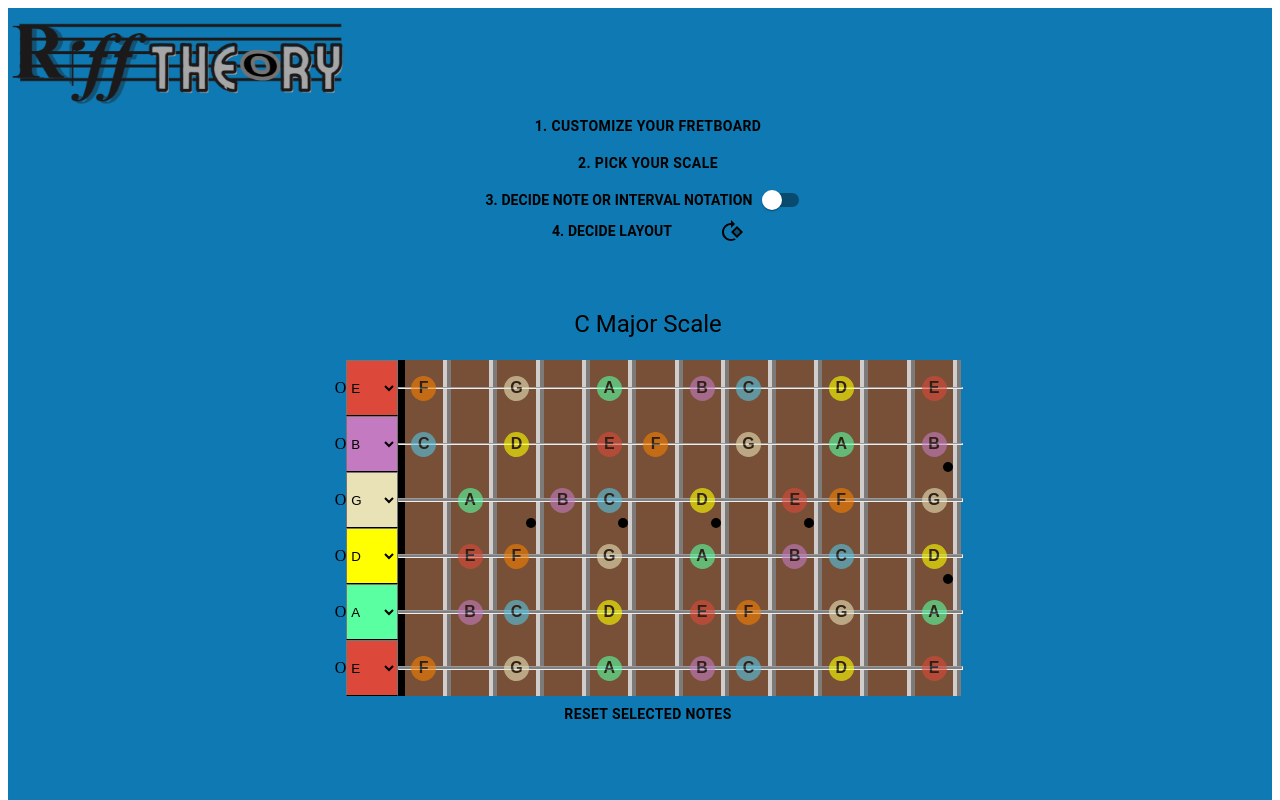
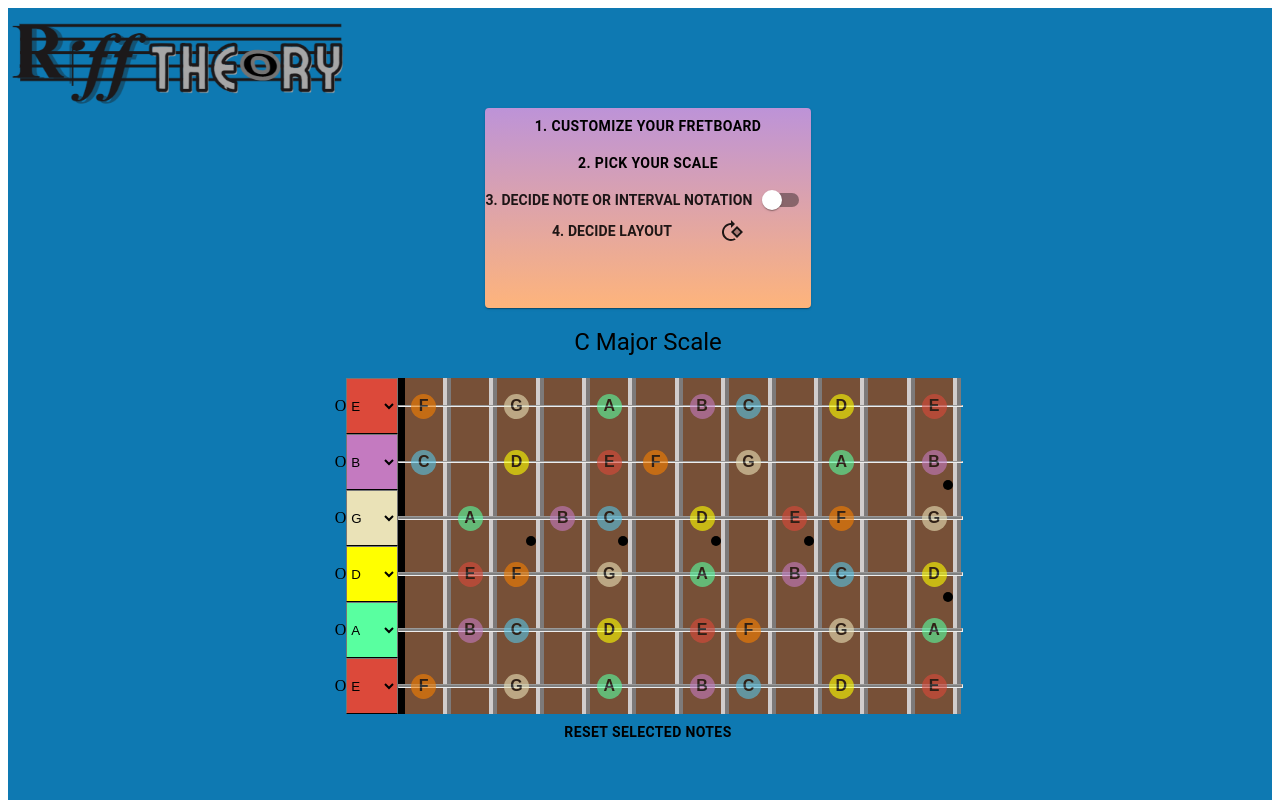
Before and after one commit to ShirelleW/RiffTheory, a Next.js app: page / in a window 1280 px wide. Shown: the top 800 px of the page. Built offline with nearby package versions, Linux system fonts and the light colour scheme.

Commit message:
Updating general layout

```diff
--- a/pages/Controls.jsx
+++ b/pages/Controls.jsx
@@ -4,6 +4,7 @@ import { SelectedNotesContext } from '../Context/SelectedNotesContext';
 import StringOpenTuning from '../src/StringOpenTuning.jsx'
 import StringFretModal from '../src/StringFretModal';
 import { Button, Typography, Switch } from '@mui/material';
+import Card from '@mui/material/Card';
 import Rotate90DegreesCwTwoToneIcon from '@mui/icons-material/Rotate90DegreesCwTwoTone';
 import Rotate90DegreesCcwIcon from '@mui/icons-material/Rotate90DegreesCcw';
 import ScaleModal from '../src/ScaleModal';
@@ -56,7 +57,9 @@ const Controls = () => {
             <div className={rotation ? styles.mainContainerRotate : styles.mainContainer}>
                 <div className={rotation ? styles.infoContainerRotate : styles.infoContainer}>
                     <div className={styles.info}>
+                        <Card className={styles.infoCard}>
                             <div className={styles.Controls}>
+
                                 <StringFretModal
                                     numOfStrings={numOfStrings}
                                     numOfFrets={numOfFrets}
@@ -86,7 +89,8 @@ const Controls = () => {
                                 }
 
                             </div>
-
+                        </Card>
+                        <br></br>
                         <div className={styles.scaleTitle}>
                             {
                                 scaleData.length === 0 &&
--- a/src/ScaleModal.jsx
+++ b/src/ScaleModal.jsx
@@ -8,6 +8,8 @@ import PropTypes from 'prop-types'
 import styles from '../styles/Styles.module.css'
 
 const ScaleModal = ({ scaleType, keyChange, scaleData, scaleSelected }) => {
+
+    const [error, setError] = useState(false)
 
     const [buttonClick, setButtonClicked] = useState(false)
     // const [error, setError] = useState(false)
@@ -27,11 +29,11 @@ const ScaleModal = ({ scaleType, keyChange, scaleData, scaleSelected }) => {
     const scaleSearch = async () => {
         try {
             if (scaleType === "Search By Key") {
-                const response = await axios.get(`http://localhost:3002/api/scales/tonic/${keyChange}`)
+                const response = await axios.get(`http://hmub:3002/api/scales/tonic/${keyChange}`)
                 setScaleData(response.data.scales.sort())
                 setSearchResultData(response.data.scales.sort().slice(0, 10))
             } else {
-                const response = await axios.get(`http://localhost:3002/api/scales/tonicandname/${keyChange}/${scaleType}`)
+                const response = await axios.get(`http://hmub:3002/api/scales/tonicandname/${keyChange}/${scaleType}`)
                 if (response.data.message === "No scales to return!"){
                     setSearchResultData([{error: "NO SCALES TO VIEW, TRY ANOTHER SEARCH SELECTION"}])
                 } else {
@@ -40,8 +42,8 @@ const ScaleModal = ({ scaleType, keyChange, scaleData, scaleSelected }) => {
                 }
             }
         } catch(error) {
-            // setError(true)
-            console.log(error)
+            setError(true)
+
         }
     }
 
@@ -49,13 +51,12 @@ const ScaleModal = ({ scaleType, keyChange, scaleData, scaleSelected }) => {
         name = name.replace("#", "%23")
 
         try {
-            const response = await axios.get(`http://localhost:3002/api/scales/name/${name}`)
+            const response = await axios.get(`http://hmub:3002/api/scales/name/${name}`)
             setScaleData([response.data.scales])
             setModeNotes(response.data.scales.notesinscale.split(','))
             setScaleIntervals(response.data.scales.scaleintervalformula.split(','))
         } catch(error) {
-            // setError(true)
-            console.log(error)
+            setError(true)
         }
     }
 
@@ -77,7 +78,6 @@ const ScaleModal = ({ scaleType, keyChange, scaleData, scaleSelected }) => {
         setPage(value)
         fetchSearchResults(value)
     }
-
 
     return (
         <div className={styles.modalController}>
--- a/styles/Styles.module.css
+++ b/styles/Styles.module.css
@@ -44,6 +44,9 @@
     flex-direction: column;
     align-content: space-evenly;
     align-items: center;
+}
+.infoCard{
+    background: linear-gradient(#bd93d8, #feb47b);
 }
 .Controls{
     height: 25vh;
```
Also changed, not shown: pics/left-right-purp-org.png (added). Lines whose indentation alone changed are shown as unchanged.
